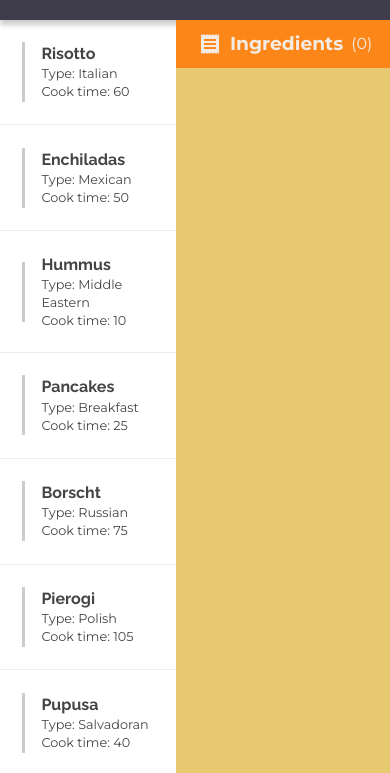
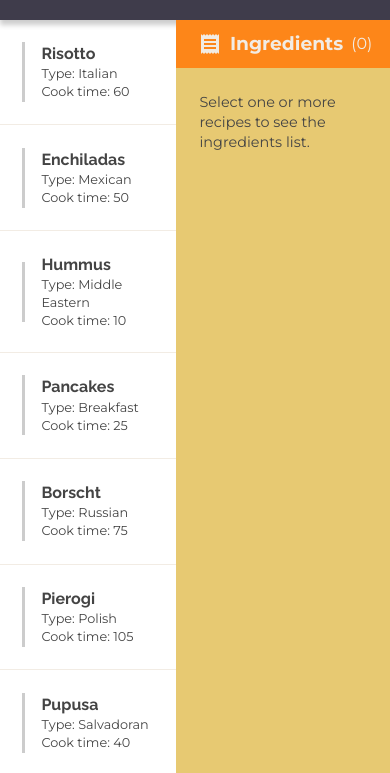
Before and after one commit to gustavocardoso/frontend-test, a website built with webpack: page src/index.html in a window 390 px wide. Shown: the part 70-843 px from the top of the page. Built offline with nearby package versions, Linux system fonts and the light colour scheme; files whose address does not match are found by name.

Commit message:
Mobile layout adjustments

```diff
--- a/src/index.html
+++ b/src/index.html
@@ -39,6 +39,8 @@
             <h3 class="section-title">Ingredients</h3>
             <span class="ingredients-counter">(0)</span>
           </div>
+
+          <p class="how-to">Select one or more recipes to see the ingredients list.</p>
         </section>
       </section>
 
--- a/src/sass/app.scss
+++ b/src/sass/app.scss
@@ -96,6 +96,12 @@ ul {
       color: $color-ingredient-header;
       margin-left: ($default-margin / 2);
     }
+  }
+
+  .how-to {
+    font-size: 0.9rem;
+    margin: ($default-margin * 1.5);
+    margin-bottom: 0;
   }
 
   .ingredients-list {
```
